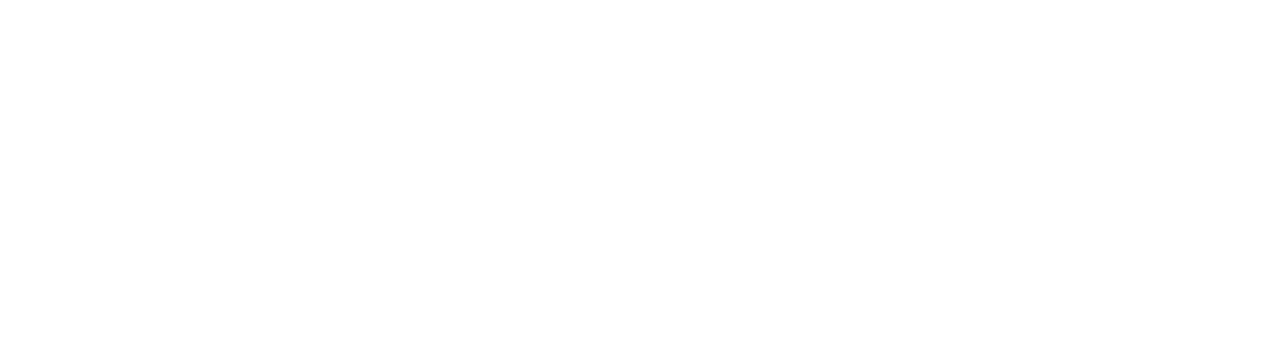
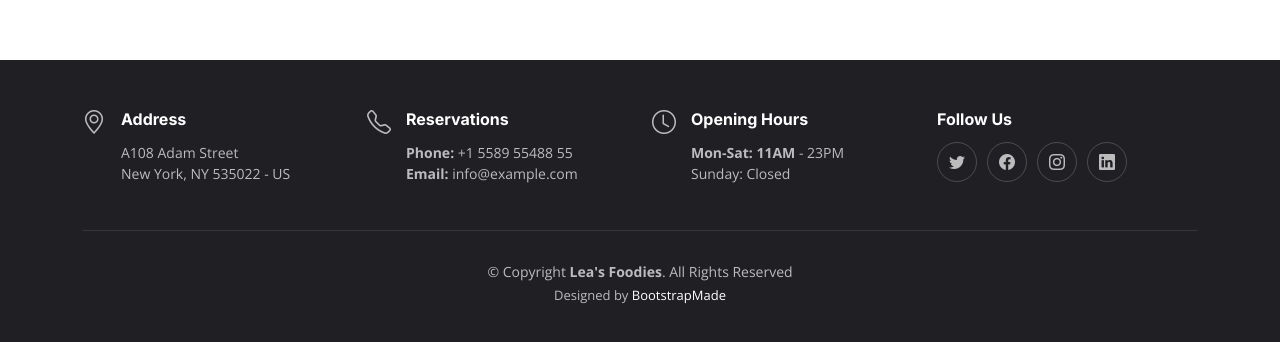
Before and after one commit to theone056/Lea-Foodies, a React (Create React App) app: page / in a window 1280 px wide. Shown: the part 5492-5834 px from the top of the page. Before the commit the page ends 5552 px from the top, so only its background shows below. Built offline with nearby package versions, Linux system fonts and the light colour scheme.

Commit message:
Added Footer component

```diff
--- a/src/App.js
+++ b/src/App.js
@@ -5,6 +5,7 @@
 import About from './Components/About/About.js';
 import Gallery from './Components/Gallery/Gallery.js';
 import Contact from './Components/Contact/Contact.js';
+import Footer from './Components/Footer/Footer.js';
 import AOS from 'aos';
 import '../node_modules/aos/dist/aos.css';
 import React,{useEffect} from "react";
@@ -22,6 +23,7 @@
        <Menu/>
        <Gallery/>
        <Contact/>
+       <Footer/>
     </div>
   );
 }
--- /dev/null
+++ b/src/Components/Footer/Footer.js
@@ -0,0 +1,69 @@
+const Footer = () => {
+    return (
+        <div>
+            <footer id="footer" className="footer">
+
+            <div className="container">
+            <div className="row gy-3">
+                <div className="col-lg-3 col-md-6 d-flex">
+                <i className="bi bi-geo-alt icon"></i>
+                <div>
+                    <h4>Address</h4>
+                    <p>
+                    A108 Adam Street <br/>
+                    New York, NY 535022 - US<br/>
+                    </p>
+                </div>
+
+                </div>
+
+                <div className="col-lg-3 col-md-6 footer-links d-flex">
+                <i className="bi bi-telephone icon"></i>
+                <div>
+                    <h4>Reservations</h4>
+                    <p>
+                    <strong>Phone:</strong> +1 5589 55488 55<br/>
+                    <strong>Email:</strong> info@example.com<br/>
+                    </p>
+                </div>
+                </div>
+
+                <div className="col-lg-3 col-md-6 footer-links d-flex">
+                <i className="bi bi-clock icon"></i>
+                <div>
+                    <h4>Opening Hours</h4>
+                    <p>
+                    <strong>Mon-Sat: 11AM</strong> - 23PM<br/>
+                    Sunday: Closed
+                    </p>
+                </div>
+                </div>
+
+                <div className="col-lg-3 col-md-6 footer-links">
+                <h4>Follow Us</h4>
+                <div className="social-links d-flex">
+                    <a href="#" className="twitter"><i className="bi bi-twitter"></i></a>
+                    <a href="#" className="facebook"><i className="bi bi-facebook"></i></a>
+                    <a href="#" className="instagram"><i className="bi bi-instagram"></i></a>
+                    <a href="#" className="linkedin"><i className="bi bi-linkedin"></i></a>
+                </div>
+                </div>
+
+            </div>
+            </div>
+
+            <div className="container">
+            <div className="copyright">
+                &copy; Copyright <strong><span>Lea's Foodies</span></strong>. All Rights Reserved
+            </div>
+            <div className="credits">
+                Designed by <a href="https://bootstrapmade.com/">BootstrapMade</a>
+            </div>
+            </div>
+
+            </footer>
+        </div>
+    );
+};
+
+export default Footer;
```
